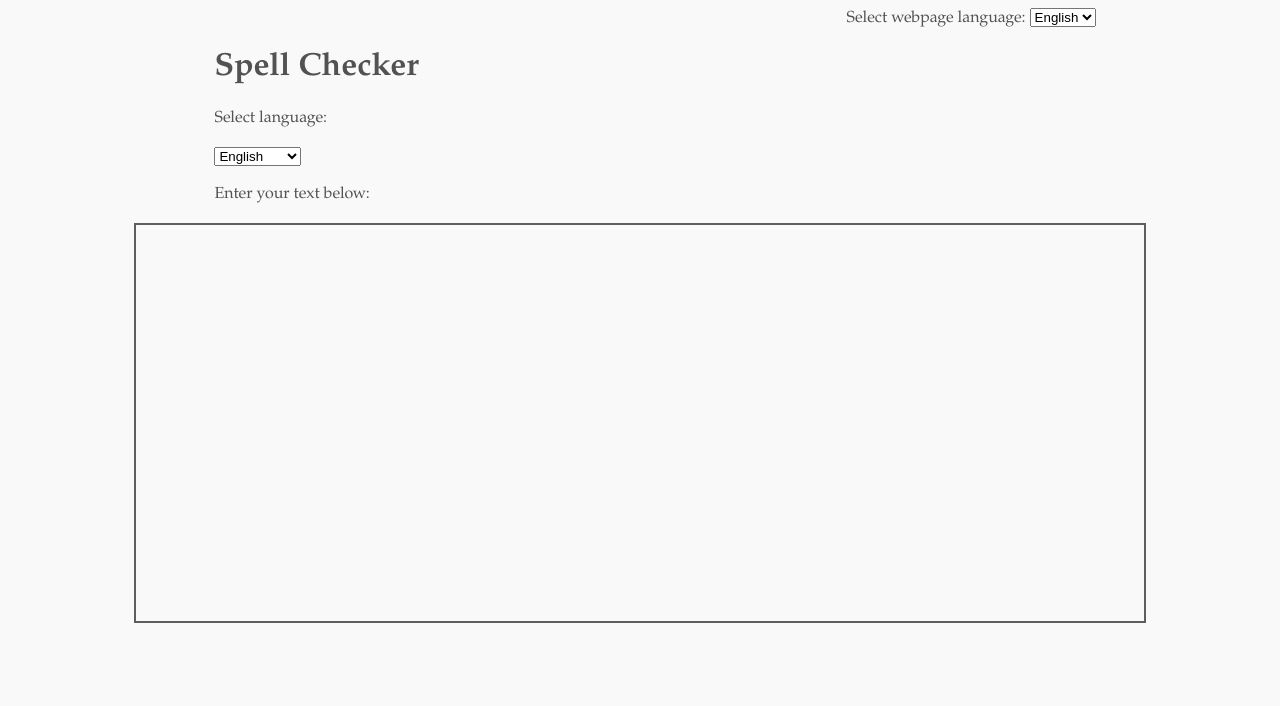
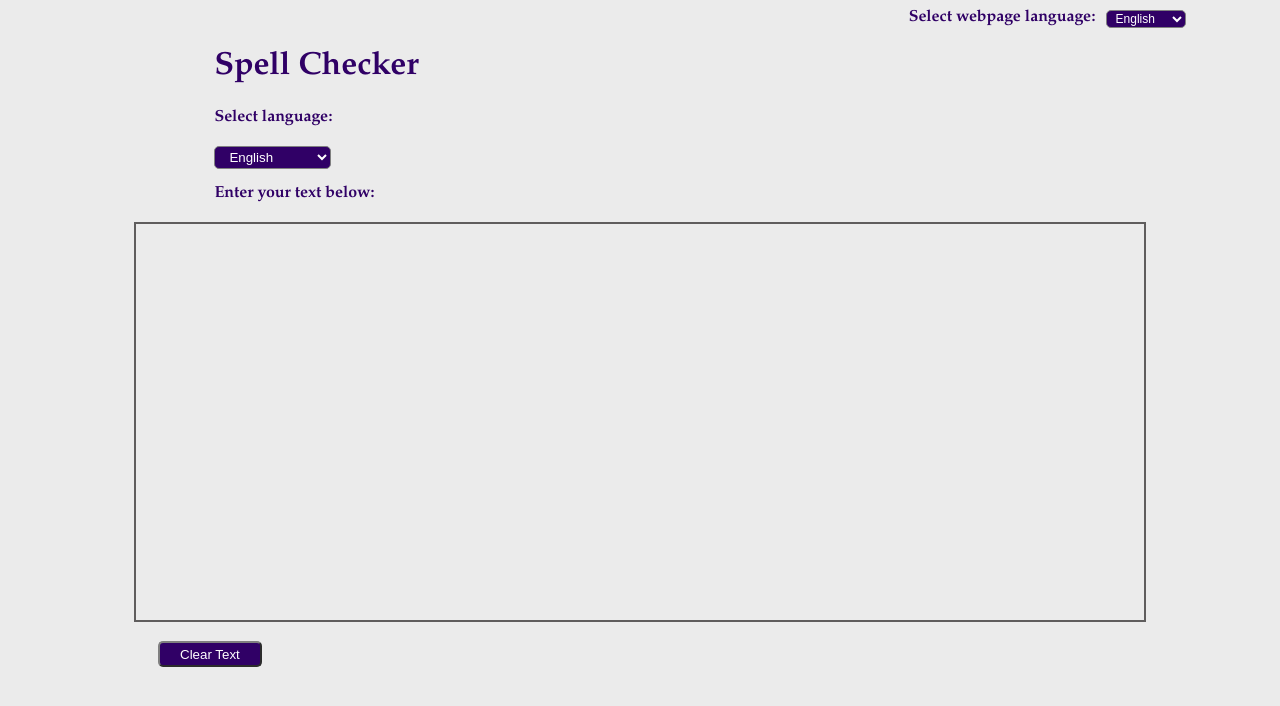
Before and after one commit to rjuliang/team6SpellCheckerCSCI5030-2021, a website: page index.html in a window 1280 px wide. Drawn offline with nearby package versions, Linux system fonts and the light colour scheme.

Commit message:
adding changes with clear btn

```diff
--- a/index.html
+++ b/index.html
@@ -5,14 +5,14 @@
         <meta charset = "UTF-8">
     </head>
     <body>
-    <div class="border">
+
         <div class="heading">
 
             <div id="langDiv">
                 <label id="webLang">Select webpage language: </label>
                 <select id="pageLanguage" onchange="changeLang()">
-                    <option value="en_us">English</option>
-                    <option value="ga">Irish</option>
+                    <option id="en_us" value="en_us">English</option>
+                    <option id="ga" value="ga">Irish</option>
                 </select>
             </div>
 
@@ -21,8 +21,8 @@
             <h1 id="title">Spell Checker</h1>
             <label id="textLang">Select language: </label><br><br>
             <select id="languageSelection">
-                <option value="en_us">English</option>
-                <option value="ga">Irish - Beta</option>
+                <option id="en_us" value="en_us">English</option>
+                <option id="ga" value="ga">Irish - Beta</option>
             </select>
             <br>
             <br>
@@ -31,14 +31,18 @@
         <br>
         <!-- This is the new box we are using instead of the form -->
         <div contenteditable="true" id="input" class="center"></div>
+        <br>
+        <div id="contextMenu" class="context-menu" style="display:none"></div>
+
+
+        <button id="button1" onclick="clearText('input')">Clear Text</button>
         <br><br>
-        <div id="contextMenu" class="context-menu" style="display:none"></div>
-     </div>
     </body>
 
     <!--This is the script tag we call so our jQuery code works-->
     <script src="https://ajax.googleapis.com/ajax/libs/jquery/2.1.1/jquery.min.js"></script>
     <script src="scripts/onKey.js"></script>
+    <script src="scripts/clearContent.js"></script>
     <script src="scripts/pageLngSupport.js"></script>
     <script src="scripts/focusEndHelper.js"></script>
     <script src="scripts/redLines.js"></script>
--- /dev/null
+++ b/scripts/clearContent.js
@@ -0,0 +1,3 @@
+function clearText(elementID){
+    document.getElementById(elementID).innerHTML = "";
+}
--- a/scripts/pageLngSupport.js
+++ b/scripts/pageLngSupport.js
@@ -8,6 +8,7 @@ function changeLang() {
         document.getElementById("webLang").innerHTML = "Roghnaigh teanga leathanach gréasáin: ";
         document.getElementById("text").innerHTML = "Iontráil do théacs thíos: ";
         document.getElementById("textLang").innerHTML = "Roghnaigh teanga téacs: ";
+        document.getElementById("button1").innerHTML = "Téacs Soiléir";
     }
     else
     {
@@ -15,5 +16,6 @@ function changeLang() {
         document.getElementById("webLang").innerHTML = "Select webpage language:  ";
         document.getElementById("text").innerHTML = "Enter your text below: ";
         document.getElementById("textLang").innerHTML = "Select text language: ";
+        document.getElementById("button1").innerHTML = "Clear Text";
     }
 }
--- a/stylesheets/main-style.css
+++ b/stylesheets/main-style.css
@@ -5,8 +5,9 @@
 
 body{
     font-family: Garamond, serif;;
-    background-color: rgb(249, 249, 249);
-    color:#525252;
+    background-color: rgb(235, 235, 235);
+    color:#300066;
+    font-weight: bold;
 }
 
 
@@ -29,7 +30,31 @@ body{
     padding: 20px;
 }
 
+#en_us{
+    background-color: white;
+    color: black;
+}
 
+#ga{
+    background-color: white;
+    color: black;
+}
+
+
+#button1
+{
+    padding-left: 20px;
+    padding-right: 20px;
+    padding-top: 4px;
+    padding-bottom: 3px;
+    margin-left: 150px;
+    position: absolute;
+    background-color: #300066;
+    color: white;
+    border-color: rgb(128, 128, 128);
+    border-radius: 5px;
+
+}
 
 /*These are the properties to align the heading of the page*/
 .heading {
@@ -45,8 +70,46 @@ hr{
 
 #langDiv {
     opacity: 0.5;
+    padding-left: 150px;
+
 }
 
+#langDiv
+{
+    padding-right: 220px;
+    text-align: right;
+    margin: auto;
+
+}
+
+#languageSelection{
+    background-color: #300066;
+    color: white;
+    padding-left: 10px;
+    padding-right: 20px;
+    position: absolute;
+    border-color: rgb(128, 128, 128);
+    border-style: solid;
+    border-radius: 5px;
+    border-width: 1.9;
+    height: 23px;
+}
+
+#pageLanguage{
+    background-color: #300066;
+    color: white;
+    height: 18;
+    width: 80;
+    font-size: 12;
+    margin-top: 2;
+    margin-left: 10;
+    position: absolute;
+    border-color: rgb(128, 128, 128);
+    border-style: solid;
+    border-radius: 5px;
+    border-width: 1.5;
+    padding-left: 5px;
+}
 /*These are the properties to set the style of the outline box
 .border {
     margin: auto;
```
